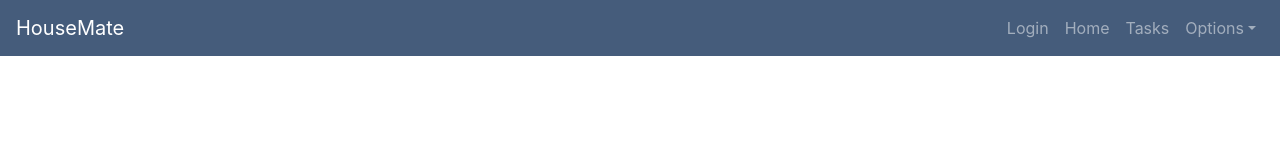
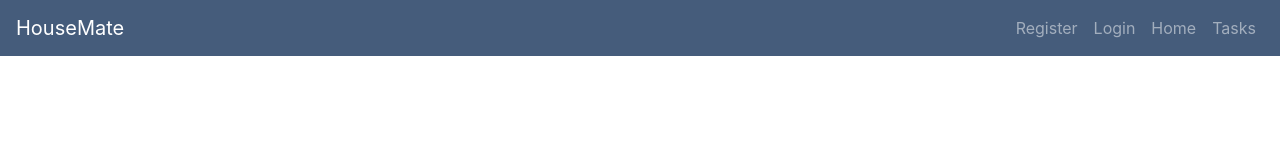
Before and after one commit to pkfoury/HouseMate, a React (Create React App) app: page / in a window 1280 px wide. Shown: the top 160 px of the page. Built offline with nearby package versions, Linux system fonts and the light colour scheme; no server answers.

Commit message:
added register to nav bar

```diff
--- a/src/components/GlobalNav.js
+++ b/src/components/GlobalNav.js
@@ -35,6 +35,10 @@ export default class GlobalNav extends Component {
           <NavbarToggler onClick={this.toggle} />
           <Collapse isOpen={this.state.isOpen} navbar>
             <Nav className="ml-auto" navbar>
+            <NavItem>
+                <NavLink href="/register">Register</NavLink>
+              </NavItem>
+
               <NavItem>
                 <NavLink href="/login">Login</NavLink>
               </NavItem>
@@ -44,23 +48,7 @@ export default class GlobalNav extends Component {
               <NavItem>
                 <NavLink href="/tasks">Tasks</NavLink>
               </NavItem>
-              <UncontrolledDropdown nav inNavbar>
-                <DropdownToggle nav caret>
-                  Options
-                </DropdownToggle>
-                <DropdownMenu right>
-                  <DropdownItem>
-                    Option 1
-                  </DropdownItem>
-                  <DropdownItem>
-                    Option 2
-                  </DropdownItem>
-                  <DropdownItem divider />
-                  <DropdownItem>
-                    Reset
-                  </DropdownItem>
-                </DropdownMenu>
-              </UncontrolledDropdown>
+
             </Nav>
           </Collapse>
         </Navbar>
```
